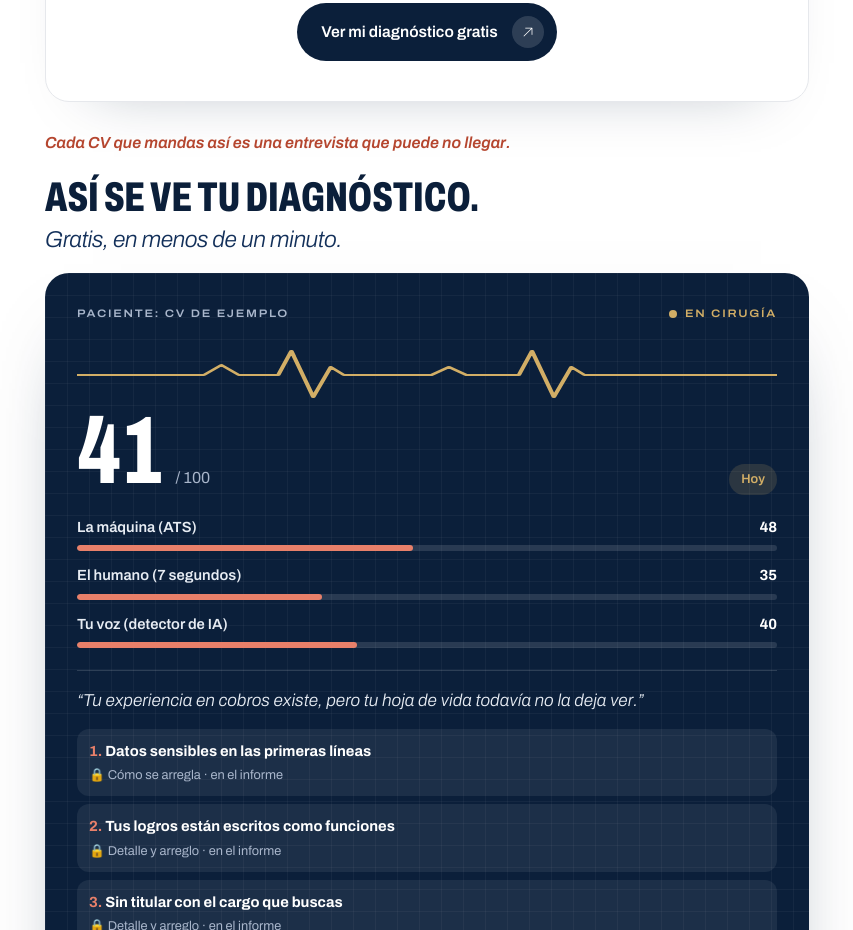
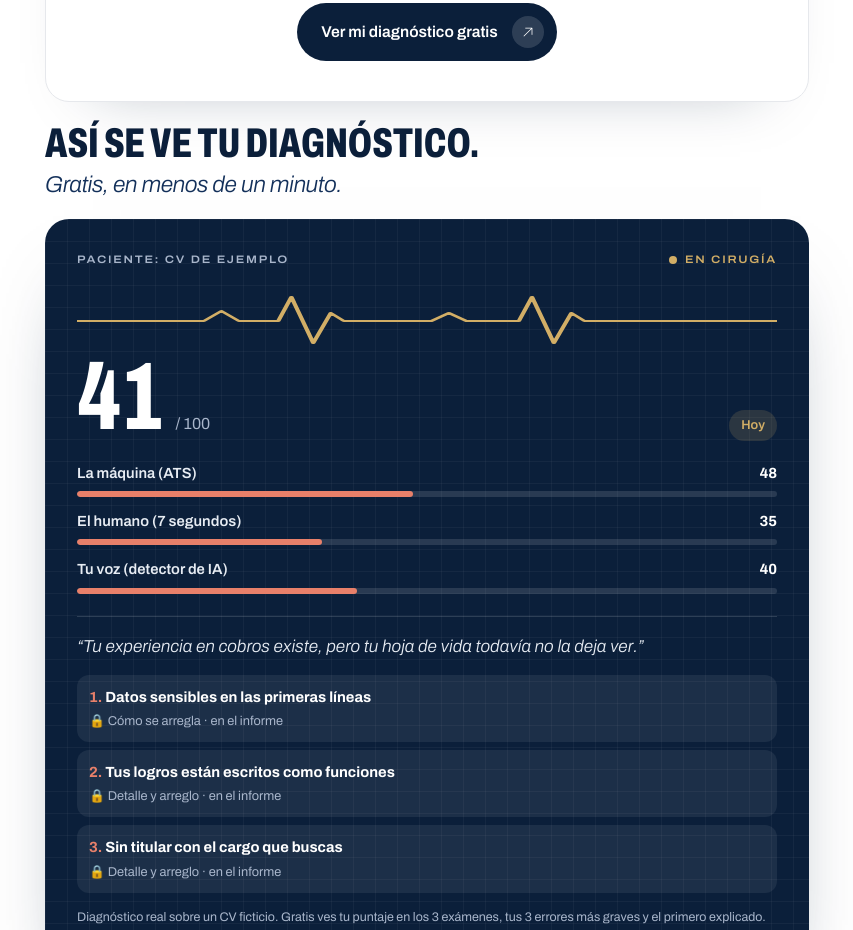
Before and after one commit to miguelcapuro-ai/mejorativa-web, a plain HTML site: page cv-en-el-quirofano/revisar/index.html in a window 1280 px wide. Shown: the part 1360-2290 px from the top of the page, without its empty margins (213-1066 px from the left). Drawn offline with Linux system fonts and the light colour scheme; no server answers.

Commit message:
Revisar mi CV: fuera la frase «Cada CV que mandas así es una entrevista que puede no llegar» (#14)
Claude-Session: https://claude.ai/code/session_01UKeM7kayfxGgBMGtRkbFKG

Co-authored-by: Claude <noreply@anthropic.com>

```diff
--- a/cv-en-el-quirofano/revisar/index.html
+++ b/cv-en-el-quirofano/revisar/index.html
@@ -75,7 +75,6 @@
 .pt-escalera .p p{color:var(--muted)}
 .pt-aclara{margin-top:10px;color:var(--ink);font-size:.92rem;line-height:1.45}
 .pt-escalera .p b{color:var(--ink)}
-.pt-perdida{margin-top:28px;font-style:italic;font-weight:600;color:#B5462F;font-size:1rem}
 .pt-hall{list-style:none;counter-reset:h;margin:16px 0 0;padding:0;display:grid;gap:8px}
 .pt-hall li{counter-increment:h;display:grid;gap:2px;padding:10px 12px;border-radius:12px;background:rgba(255,255,255,.07)}
 .pt-hall b{color:#fff;font-size:.92rem}.pt-hall b::before{content:counter(h) ". ";color:#E8806A}
@@ -201,7 +200,6 @@
       </form>
 
       <div class="puente">
-        <p class="pt-perdida">Cada CV que mandas así es una entrevista que puede no llegar.</p>
         <section class="pt-sec pt-sec-ej" id="pt-ejemplo" aria-labelledby="h-ej">
           <h2 id="h-ej" class="pt-h2">Así se ve tu diagnóstico.<span class="soft">Gratis, en menos de un minuto.</span></h2>
           <div class="monitor" aria-label="Ejemplo de diagnóstico de una hoja de vida">
```
